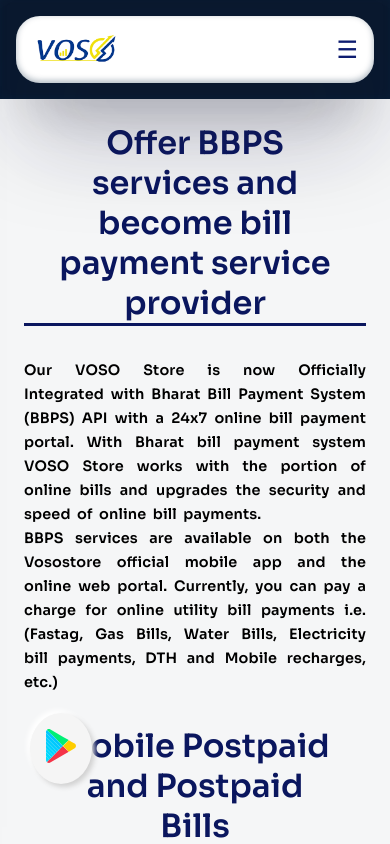
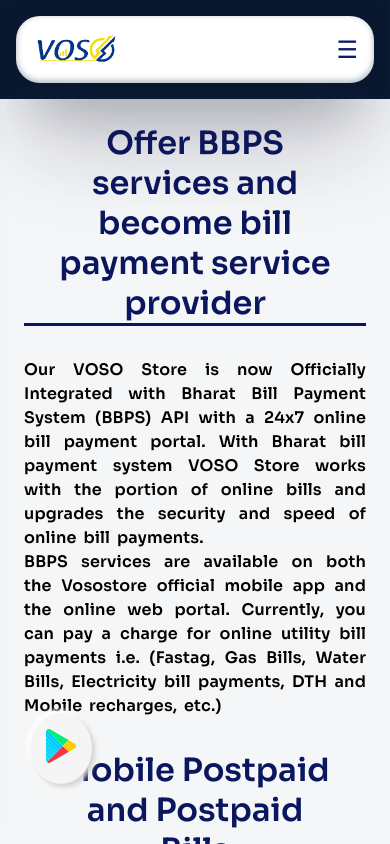
Before and after one commit to aadinema/VosoStore, a Next.js app: page /BBPS in a window 390 px wide. Built offline with nearby package versions, Linux system fonts and the light colour scheme.

Commit message:
new changes

```diff
--- a/src/Home/BBPS/BBPS/page.module.css
+++ b/src/Home/BBPS/BBPS/page.module.css
@@ -122,7 +122,7 @@
   font-size: 1.5rem;
 }
 
-@media (max-width: 768px) {
+@media (max-width:853px) {
   .mainContainer {
     padding: 1.5rem; /* Reduce padding for smaller screens */
   }
@@ -158,15 +158,19 @@
   }
 
   .paragraph {
-    font-size: 0.9rem;
+    font-size: 1rem;
     line-height: 1.5rem;
     text-align: justify;
+
   }
 
   .image1 {
     width: 100%;
-    max-width: 300px; /* Ensure images don’t overflow */
+    max-width: 800px; /* Ensure images don’t overflow */
     margin: 0 auto;
+  }
+  .image3{
+    display: none;
   }
 
   .image2 {
@@ -190,5 +194,6 @@
 
   .para {
     font-size: 0.9rem;
+
   }
 }
--- a/src/Home/DomesticMTB/DMTB/page.module.css
+++ b/src/Home/DomesticMTB/DMTB/page.module.css
@@ -122,7 +122,7 @@
   font-size: 1.5rem;
 }
 
-@media (max-width: 768px) {
+@media (max-width: 853px) {
   .container {
     flex-direction: column; /* Stack items vertically */
     padding: 2rem 1rem;
--- a/src/Home/DomesticTravelBooking/Bus/Page/page.module.css
+++ b/src/Home/DomesticTravelBooking/Bus/Page/page.module.css
@@ -121,11 +121,15 @@
 .list li > i {
   font-size: 1.5rem;
 }
-
-@media (max-width: 768px) {
+/* increase max width  */
+@media (max-width: 853px) {
+  .mainContainer{
+    padding: 0 1rem;
+  }
   .container {
     flex-direction: column; /* Stack items vertically */
     padding: 2rem 1rem;
+    text-align: center;
   }
 
   .left,
--- a/src/Home/DomesticTravelBooking/Flight/Page/page.module.css
+++ b/src/Home/DomesticTravelBooking/Flight/Page/page.module.css
@@ -122,10 +122,14 @@
   font-size: 1.5rem;
 }
 
-@media (max-width: 768px) {
+@media (max-width: 853px) {
+  .mainContainer{
+    padding: 0 1rem;
+  }
   .container {
     flex-direction: column; /* Stack items vertically */
     padding: 2rem 1rem;
+    text-align: center;
   }
 
   .left,
--- a/src/Home/DomesticTravelBooking/Hotel/Page/page.module.css
+++ b/src/Home/DomesticTravelBooking/Hotel/Page/page.module.css
@@ -122,10 +122,14 @@
   font-size: 1.5rem;
 }
 
-@media (max-width: 768px) {
+@media (max-width: 853px) {
+  .mainContainer{
+    padding: 0 1rem;
+  }
   .container {
     flex-direction: column; /* Stack items vertically */
     padding: 2rem 1rem;
+    text-align: center;
   }
 
   .left,
--- a/src/Home/DomesticTravelBooking/Rail/Page/page.module.css
+++ b/src/Home/DomesticTravelBooking/Rail/Page/page.module.css
@@ -122,10 +122,14 @@
   font-size: 1.5rem;
 }
 
-@media (max-width: 768px) {
+@media (max-width: 853px) {
+  .mainContainer{
+    padding: 0 1rem;
+  }
   .container {
     flex-direction: column; /* Stack items vertically */
     padding: 2rem 1rem;
+    text-align: center;
   }
 
   .left,
--- a/src/Home/Prepaid-Recharges/Page2/page.module.css
+++ b/src/Home/Prepaid-Recharges/Page2/page.module.css
@@ -115,7 +115,7 @@
   font-size: 1.5rem;
 }
 
-@media (max-width: 768px) {
+@media (max-width:853px) {
   .container {
     flex-direction: column; /* Stack items vertically */
     padding: 2rem 1rem;
--- a/src/Home/SoftwareSolutionFintech/Page2/page2.module.css
+++ b/src/Home/SoftwareSolutionFintech/Page2/page2.module.css
@@ -115,7 +115,7 @@
   font-size: 1.5rem;
 }
 
-@media (max-width: 768px) {
+@media (max-width:853px) {
   .container {
     flex-direction: column; /* Stack items vertically */
     padding: 2rem 1rem;
--- a/src/Home/insurance/Page2/page2.module.css
+++ b/src/Home/insurance/Page2/page2.module.css
@@ -122,7 +122,7 @@
   font-size: 1.5rem;
 }
 
-@media (max-width: 768px) {
+@media (max-width:853px) {
   .container {
     flex-direction: column; /* Stack items vertically */
     padding: 2rem 1rem;
--- a/src/app/not-found.js
+++ b/src/app/not-found.js
@@ -4,7 +4,6 @@
 const Page2 = () => {
   return (
     <>
-
       <div className={styles.container}>
         <img
           src="https://wps.mirrortheme.com/optech/wp-content/uploads/2024/11/errors404.svg"
@@ -16,6 +15,7 @@
           The page you’re looking for can’t be found. Double-check the URL and
           try <br /> again. we invite you to visit our homepage.
         </p>
+
         <button className={styles.bt}>Back To Homepage</button>
       </div>
     </>
--- a/src/app/notfound.module.css
+++ b/src/app/notfound.module.css
@@ -14,6 +14,7 @@
   }
   .image {
     object-fit: cover;
+    margin-bottom: 1rem;
   }
   .heading {
     font-size: 3rem;
@@ -27,6 +28,7 @@
 
   }
   .bt {
+
     font-size: 1.1rem;
     background-color: #e2e3ec;
     line-height: 1;
@@ -41,7 +43,7 @@
     border-radius: 10px;
   }
 
-  @media (max-width: 480px) {
+  @media (max-width:853px) {
     .container {
       padding: 0 1rem;
     }
```
